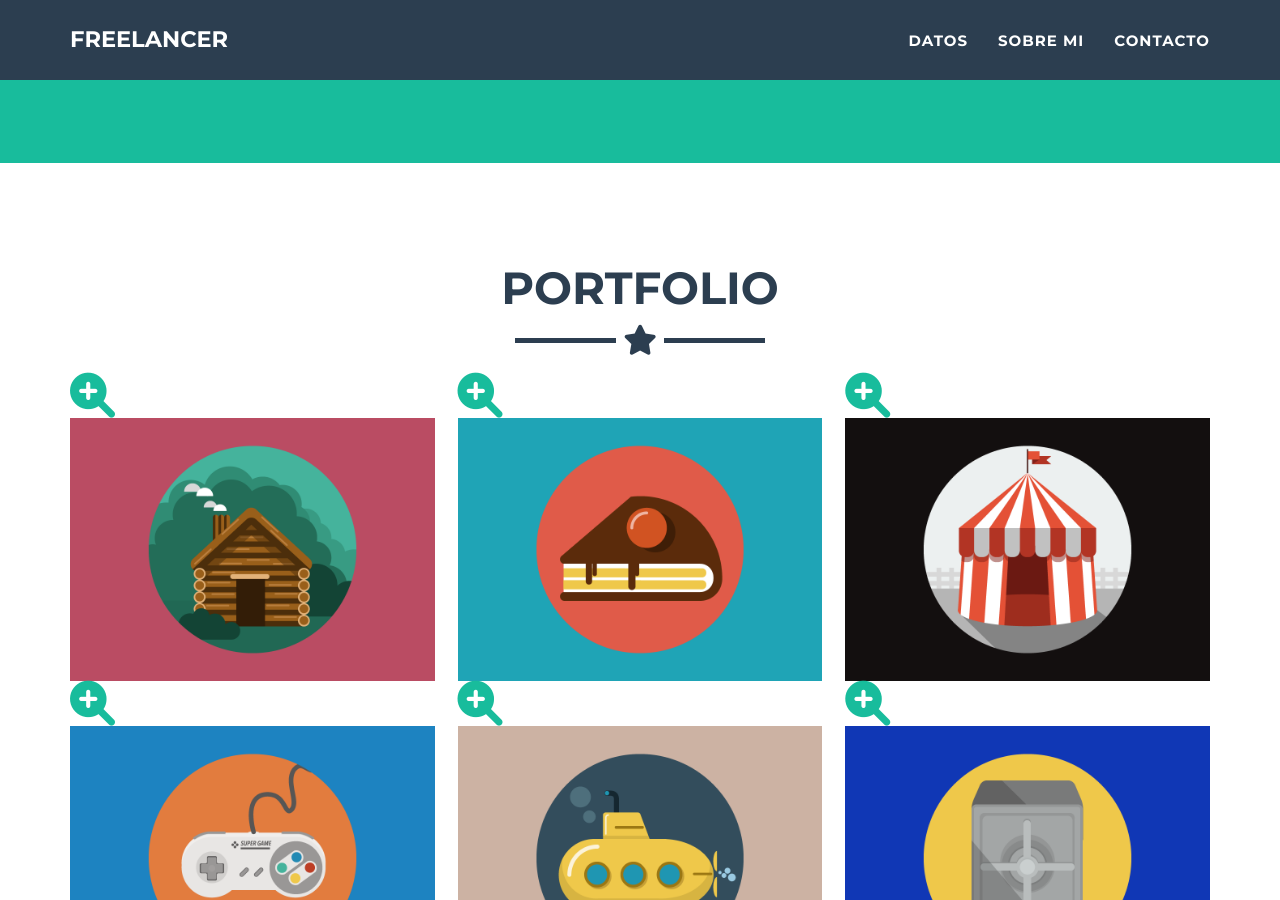
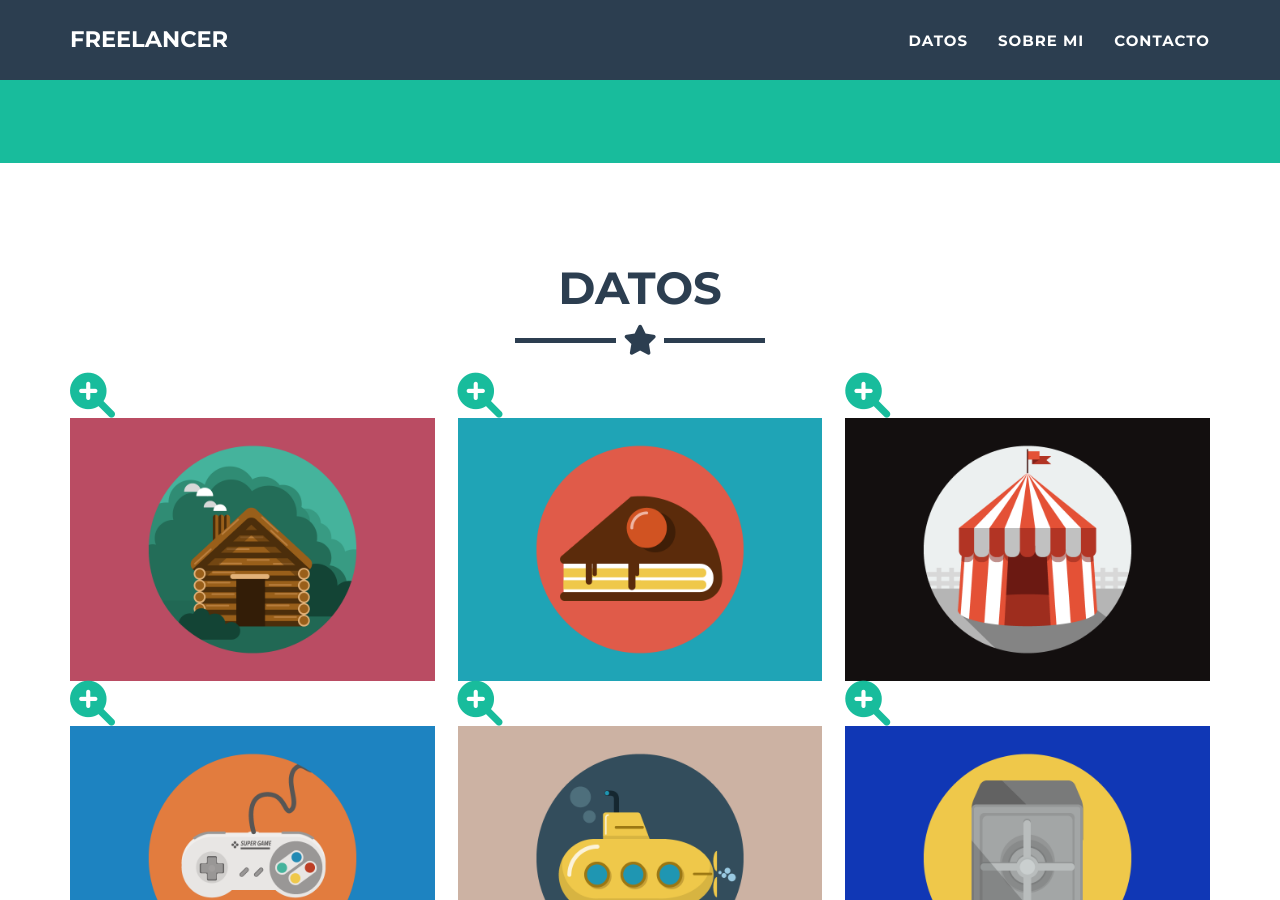
Before and after one commit to mary1816/maria1816.github.io, a Jekyll site: the page built from _posts/2014-07-18-project-1.markdown, in a window 1280 px wide and 900 px high, scrolled down 612 px. Built offline with Jekyll 4.4.1, drawn with Linux system fonts in a browser that asks for light colours.

Commit message:
Update portfolio_grid.html

```diff
--- a/_includes/portfolio_grid.html
+++ b/_includes/portfolio_grid.html
@@ -3,7 +3,7 @@
   <div class="container portfolio-flex-grid">
     <div class="row">
       <div class="col-lg-12 text-center">
-        <h2>Portfolio</h2>
+        <h2>Datos</h2>
         <hr class="star-primary">
       </div>
     </div>
```
